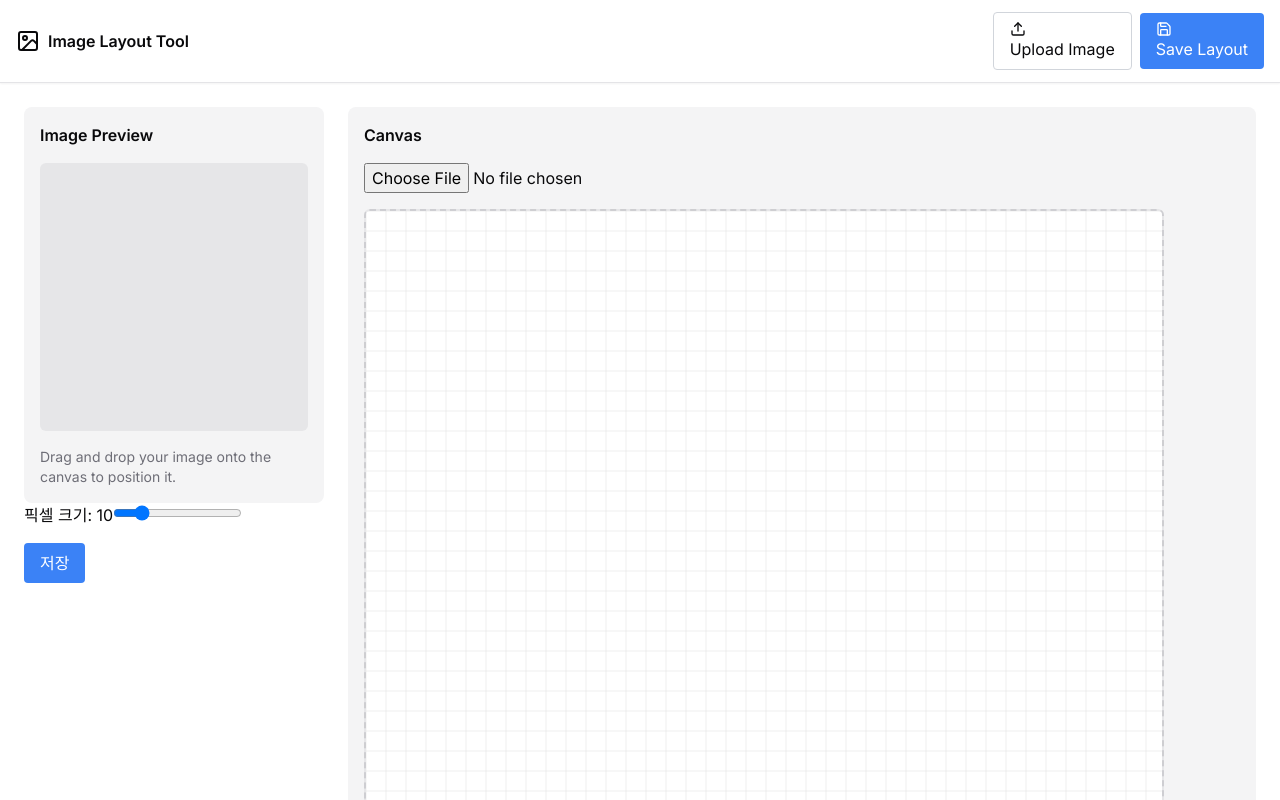
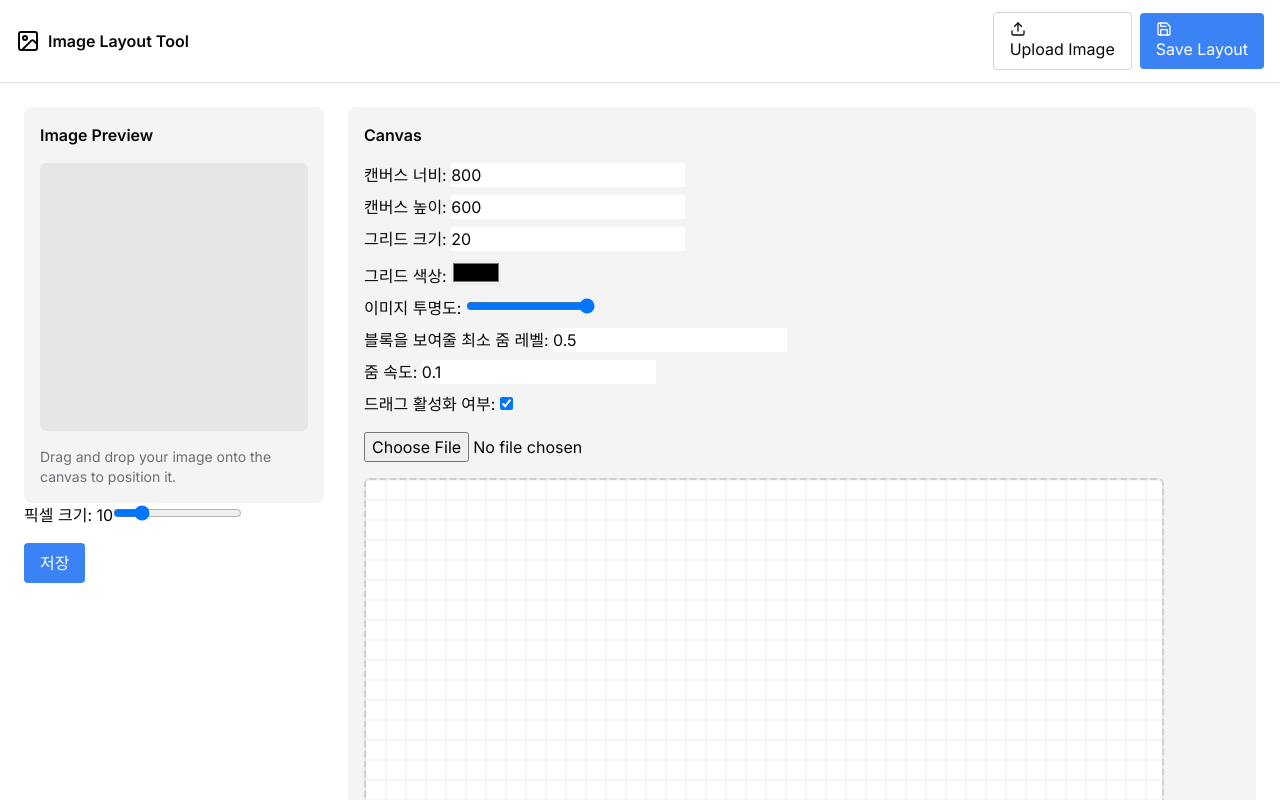
Before and after one commit to simjae/-beads, a Next.js app: page / in a window 1280 px wide. Shown: the top 800 px of the page. Built offline with nearby package versions, Linux system fonts and the light colour scheme.

Commit message:
feat: 🎸 input 값으로 프리뷰 옶션 조정

```diff
--- a/package.json
+++ b/package.json
@@ -20,6 +20,7 @@
     "react-draggable": "^4.4.6",
     "react-dropzone": "^14.2.3",
     "react-hook-form": "^7.52.2",
+    "react-router-dom": "^6.26.1",
     "react-zoom-pan-pinch": "^3.6.1",
     "zod": "^3.23.8",
     "zustand": "^4.5.4"
--- a/src/app/layout.tsx
+++ b/src/app/layout.tsx
@@ -1,13 +1,15 @@
+"use client";
 import type { Metadata } from "next";
 import { Inter } from "next/font/google";
 import "../../src/styles/globals.css";
-
+import ReactDOM from "react-dom";
+import { BrowserRouter as Router } from "react-router-dom";
 const inter = Inter({ subsets: ["latin"] });
 
-export const metadata: Metadata = {
-  title: "픽셀 아트",
-  description: "픽셀 아트를 만들어보세요",
-};
+// export const metadata: Metadata = {
+//   title: "픽셀 아트",
+//   description: "픽셀 아트를 만들어보세요",
+// };
 
 export default function RootLayout({
   children,
@@ -16,7 +18,9 @@ export default function RootLayout({
 }>) {
   return (
     <html lang="en">
-      <body className={inter.className}>{children}</body>
+      <body className={inter.className}>
+        <Router>{children}</Router>
+      </body>
     </html>
   );
 }
--- a/src/components/Canvas/CanvasView.tsx
+++ b/src/components/Canvas/CanvasView.tsx
@@ -2,6 +2,15 @@ import React, { useState, useRef, useEffect } from "react";
 import { TransformWrapper, TransformComponent } from "react-zoom-pan-pinch";
 
 const CanvasView: React.FC = () => {
+  const [canvasWidth, setCanvasWidth] = useState(800);
+  const [canvasHeight, setCanvasHeight] = useState(600);
+  const [gridSize, setGridSize] = useState(20);
+  const [gridColor, setGridColor] = useState("#ddd");
+  const [imageOpacity, setImageOpacity] = useState(1);
+  const [minScaleToShowBlocks, setMinScaleToShowBlocks] = useState(0.5);
+  const [zoomSpeed, setZoomSpeed] = useState(0.1);
+  const [draggingEnabled, setDraggingEnabled] = useState(true);
+
   const [uploadedImages, setUploadedImages] = useState<
     {
       id: number;
@@ -21,12 +30,35 @@ const CanvasView: React.FC = () => {
     x: number;
     y: number;
   } | null>(null);
+  const [currentScale, setCurrentScale] = useState(1);
+  const [position, setPosition] = useState({ x: 0, y: 0 });
+
   const canvasRef = useRef<HTMLCanvasElement>(null);
   const selectedImageRef = useRef<number | null>(null);
   const dragStartPosRef = useRef<{ x: number; y: number } | null>(null);
   const resizingRef = useRef<{ corner: string | null }>({ corner: null });
 
-  const gridSize = 20; // 블록 크기 정의
+  useEffect(() => {
+    // URL에서 줌 및 위치 정보를 가져오기
+    const params = new URLSearchParams(window.location.search);
+    const zoomParam = params.get("zoom");
+    const xParam = params.get("x");
+    const yParam = params.get("y");
+
+    if (zoomParam) setCurrentScale(parseFloat(zoomParam));
+    if (xParam && yParam)
+      setPosition({ x: parseFloat(xParam), y: parseFloat(yParam) });
+  }, []);
+
+  const updateUrl = (zoom: number, x: number, y: number) => {
+    const params = new URLSearchParams(window.location.search);
+    params.set("zoom", zoom.toString());
+    params.set("x", x.toString());
+    params.set("y", y.toString());
+
+    const newUrl = `${window.location.pathname}?${params.toString()}`;
+    window.history.replaceState({}, "", newUrl);
+  };
 
   const handleImageUpload = (event: React.ChangeEvent<HTMLInputElement>) => {
     const file = event.target.files?.[0];
@@ -36,11 +68,6 @@ const CanvasView: React.FC = () => {
       image.src = imageUrl;
 
       image.onload = () => {
-        const canvas = canvasRef.current;
-        if (!canvas) return;
-
-        const canvasWidth = canvas.width;
-        const canvasHeight = canvas.height;
         const aspectRatio = image.width / image.height;
 
         let newWidth = canvasWidth / 2;
@@ -72,7 +99,9 @@ const CanvasView: React.FC = () => {
     }
   };
 
-  const handleMouseDown = (e) => {
+  const handleMouseDown = (e: any) => {
+    if (!draggingEnabled) return;
+
     const { offsetX, offsetY } = e.nativeEvent;
     selectedImageRef.current = null;
     resizingRef.current.corner = null;
@@ -134,7 +163,9 @@ const CanvasView: React.FC = () => {
     }
   };
 
-  const handleMouseMove = (e) => {
+  const handleMouseMove = (e: any) => {
+    if (!draggingEnabled) return;
+
     const { offsetX, offsetY } = e.nativeEvent;
 
     if (selectedImageRef.current !== null) {
@@ -190,8 +221,13 @@ const CanvasView: React.FC = () => {
     resizingRef.current.corner = null;
   };
 
-  const drawGrid = (context, canvasWidth, canvasHeight, gridSize = 20) => {
-    context.strokeStyle = "#ddd";
+  const drawGrid = (
+    context: any,
+    canvasWidth: any,
+    canvasHeight: any,
+    gridSize = 20
+  ) => {
+    context.strokeStyle = gridColor;
     context.lineWidth = 0.5;
 
     for (let x = 0; x <= canvasWidth; x += gridSize) {
@@ -214,7 +250,7 @@ const CanvasView: React.FC = () => {
     if (!canvas) return;
 
     const context = canvas.getContext("2d");
-    context.clearRect(0, 0, canvas.width, canvas.height);
+    context?.clearRect(0, 0, canvas.width, canvas.height);
 
     // 그리드 그리기
     drawGrid(context, canvas.width, canvas.height);
@@ -222,7 +258,11 @@ const CanvasView: React.FC = () => {
     uploadedImages.forEach((img) => {
       const image = new Image();
       image.src = img.src;
-      context.drawImage(image, img.x, img.y, img.width, img.height);
+      image.onload = () => {
+        context.globalAlpha = imageOpacity;
+        context.drawImage(image, img.x, img.y, img.width, img.height);
+        context.globalAlpha = 1;
+      };
 
       if (img.isSelected) {
         // 선택된 이미지에 리사이징 핸들 그리기
@@ -243,7 +283,7 @@ const CanvasView: React.FC = () => {
 
   useEffect(() => {
     draw();
-  }, [uploadedImages]);
+  }, [uploadedImages, gridSize, gridColor, imageOpacity]);
 
   const handleSave = () => {
     const canvas = canvasRef.current;
@@ -265,7 +305,7 @@ const CanvasView: React.FC = () => {
     }
   };
 
-  const handlePreviewClick = (e) => {
+  const handlePreviewClick = (e: any) => {
     if (!previewData) return;
 
     const rect = e.currentTarget.getBoundingClientRect();
@@ -290,17 +330,28 @@ const CanvasView: React.FC = () => {
 
     return (
       <TransformWrapper
-        initialScale={1}
-        initialPositionX={0}
-        initialPositionY={0}
-        wheel={{ step: 0.1 }}
-        pinch={{ step: 0.1 }}
+        initialScale={currentScale}
+        initialPositionX={position.x}
+        initialPositionY={position.y}
+        wheel={{ step: zoomSpeed }}
+        pinch={{ step: zoomSpeed }}
         doubleClick={{ mode: "reset" }}
         minScale={0.1}
+        onZoom={(zoom) => {
+          setCurrentScale(zoom.state.scale);
+          updateUrl(
+            zoom.state.scale,
+            zoom.state.positionX,
+            zoom.state.positionY
+          );
+        }}
+        onPanningStop={(e) => {
+          updateUrl(currentScale, e.state.positionX, e.state.positionY);
+        }}
       >
         <TransformComponent>
           <div
-            onClick={handlePreviewClick} // 클릭 이벤트 추가
+            onClick={handlePreviewClick}
             style={{
               position: "relative",
               backgroundImage: `url(${previewData.toDataURL()})`,
@@ -310,7 +361,39 @@ const CanvasView: React.FC = () => {
               height: previewData.height,
               cursor: "pointer",
             }}
-          />
+          >
+            {currentScale >= minScaleToShowBlocks && (
+              <div
+                style={{
+                  position: "absolute",
+                  top: 0,
+                  left: 0,
+                  width: "100%",
+                  height: "100%",
+                  display: "grid",
+                  gridTemplateColumns: `repeat(auto-fill, minmax(${gridSize}px, 1fr))`,
+                  gridTemplateRows: `repeat(auto-fill, minmax(${gridSize}px, 1fr))`,
+                  pointerEvents: "none",
+                }}
+              >
+                {Array.from({
+                  length: Math.ceil(previewData.width / gridSize),
+                }).map((_, colIndex) =>
+                  Array.from({
+                    length: Math.ceil(previewData.height / gridSize),
+                  }).map((_, rowIndex) => (
+                    <div
+                      key={`${colIndex}-${rowIndex}`}
+                      style={{
+                        border: "1px solid rgba(0, 0, 0, 0.1)",
+                        pointerEvents: "none",
+                      }}
+                    />
+                  ))
+                )}
+              </div>
+            )}
+          </div>
         </TransformComponent>
       </TransformWrapper>
     );
@@ -319,22 +402,93 @@ const CanvasView: React.FC = () => {
   return (
     <div className="bg-muted rounded-lg p-4 flex flex-col gap-4 relative w-full h-full">
       <h3 className="font-semibold">Canvas</h3>
+      <div className="flex flex-col gap-2">
+        <div>
+          <label>캔버스 너비: </label>
+          <input
+            type="number"
+            value={canvasWidth}
+            onChange={(e) => setCanvasWidth(parseInt(e.target.value))}
+          />
+        </div>
+        <div>
+          <label>캔버스 높이: </label>
+          <input
+            type="number"
+            value={canvasHeight}
+            onChange={(e) => setCanvasHeight(parseInt(e.target.value))}
+          />
+        </div>
+        <div>
+          <label>그리드 크기: </label>
+          <input
+            type="number"
+            value={gridSize}
+            onChange={(e) => setGridSize(parseInt(e.target.value))}
+          />
+        </div>
+        <div>
+          <label>그리드 색상: </label>
+          <input
+            type="color"
+            value={gridColor}
+            onChange={(e) => setGridColor(e.target.value)}
+          />
+        </div>
+        <div>
+          <label>이미지 투명도: </label>
+          <input
+            type="range"
+            min="0"
+            max="1"
+            step="0.1"
+            value={imageOpacity}
+            onChange={(e) => setImageOpacity(parseFloat(e.target.value))}
+          />
+        </div>
+        <div>
+          <label>블록을 보여줄 최소 줌 레벨: </label>
+          <input
+            type="number"
+            step="0.1"
+            value={minScaleToShowBlocks}
+            onChange={(e) =>
+              setMinScaleToShowBlocks(parseFloat(e.target.value))
+            }
+          />
+        </div>
+        <div>
+          <label>줌 속도: </label>
+          <input
+            type="number"
+            step="0.01"
+            value={zoomSpeed}
+            onChange={(e) => setZoomSpeed(parseFloat(e.target.value))}
+          />
+        </div>
+        <div>
+          <label>드래그 활성화 여부: </label>
+          <input
+            type="checkbox"
+            checked={draggingEnabled}
+            onChange={(e) => setDraggingEnabled(e.target.checked)}
+          />
+        </div>
+      </div>
       <input type="file" accept="image/*" onChange={handleImageUpload} />
       <div
         className="relative bg-muted-foreground/10 rounded-md border-2 border-dashed border-muted-foreground/20"
         style={{
-          width: "100%",
-          height: "100%",
-          maxWidth: "800px",
-          maxHeight: "600px",
+          width: canvasWidth,
+          height: canvasHeight,
           overflow: "hidden",
           position: "relative",
         }}
       >
         <canvas
           ref={canvasRef}
-          width={800}
-          height={600}
+          width={canvasWidth}
+          height={canvasHeight}
           style={{
             backgroundColor: "white",
             touchAction: "none",
--- a/src/components/ImagePreview/ImagePreview.tsx
+++ b/src/components/ImagePreview/ImagePreview.tsx
@@ -4,7 +4,7 @@ import { Icon } from "../Icon";
 
 export const ImagePreview: FC = () => {
   return (
-    <div className="bg-muted rounded-lg p-4 flex flex-col gap-4">
+    <div className="bg-muted rounded-lg p-4 flex flex-col gap-4 h-full">
       <h3 className="font-semibold">Image Preview</h3>
       <div className="aspect-square bg-muted-foreground/10 rounded-md flex items-center justify-center">
         <Icon type="image" className="w-12 h-12 text-muted-foreground/50" />
--- /dev/null
+++ b/src/components/InfoBox/InfoBox.tsx
@@ -0,0 +1,27 @@
+const InfoBox: React.FC = () => {
+  return (
+    <>
+      <ul className="text-muted-foreground text-sm">
+        <li>Drag and drop your image onto the canvas to position it.</li>
+        <li>캔버스 너비: 사용자가 캔버스의 너비를 조정할 수 있습니다.</li>
+        <li>캔버스 높이: 사용자가 캔버스의 높이를 조정할 수 있습니다.</li>
+        <li>그리드 크기: 사용자가 그리드 블록의 크기를 조정할 수 있습니다.</li>
+        <li>그리드 색상: 그리드 선의 색상을 선택할 수 있습니다.</li>
+        <li>
+          이미지 투명도: 캔버스에 업로드된 이미지의 투명도를 조정할 수 있습니다.
+        </li>
+        <li>
+          블록을 보여줄 최소 줌 레벨: 특정 줌 레벨 이상에서만 그리드 블록이
+          표시되도록 설정합니다.
+        </li>
+        <li>줌 속도: 사용자가 줌 인/아웃의 속도를 조정할 수 있습니다.</li>
+        <li>
+          드래그 활성화 여부: 사용자가 드래그 기능을 활성화하거나 비활성화할 수
+          있습니다.
+        </li>
+      </ul>
+    </>
+  );
+};
+
+export default InfoBox;
```
Also changed, not shown: 1 other file (tests, documents, lock files or other folders).
